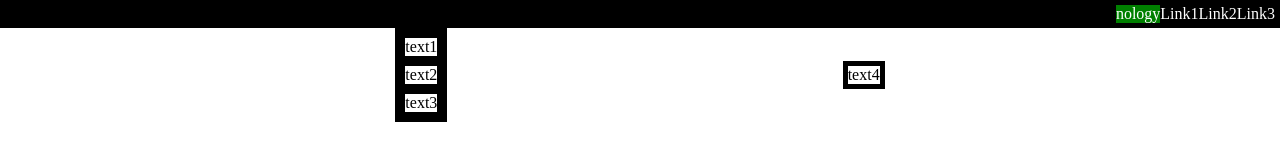
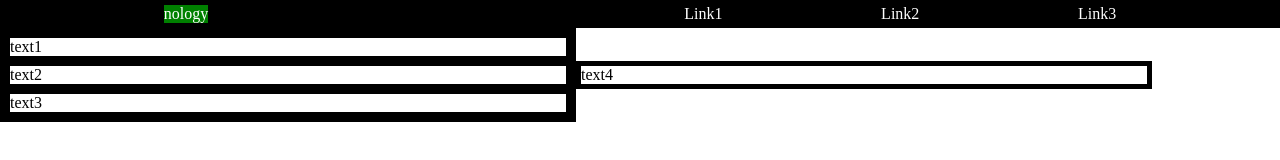
Before and after one commit to kirtivaishya/flex-challenge-day2, a plain HTML site: page index.html in a window 1280 px wide. Drawn offline with Linux system fonts and the light colour scheme.

Commit message:
updated the files

```diff
--- a/style.css
+++ b/style.css
@@ -3,11 +3,12 @@
     margin: 0px;
 }
 nav {
-/* width: 100%; */
+ /* width: 100%;  */
 display: flex;
 flex-direction: row;
- justify-content: flex-end;
-align-items: flex-end;
+justify-content: space-evenly;
+
+align-items:stretch;
 border: 5px solid black;
 background-color: black;
 color: #FFF;
@@ -17,6 +18,8 @@ color: #FFF;
  main{
       /* height:300%;
       width: 100; */
+      width : 90%;
+      height: 100%;
       display: flex;
       justify-content: space-evenly;
       align-items: center;
@@ -30,6 +33,7 @@ color: #FFF;
  }
 
  main > div {
+    width : 60%;
     border: 5px solid black;
     justify-content:space-between;
     display: flex;
@@ -39,6 +43,7 @@ color: #FFF;
  }
  main > div >div{
     border: 5px solid black;
+    height: 100%;
   }
    /* .layout{
     border: 5px solid black;
```
Also changed, not shown: index.html (+0 -2 lines).
